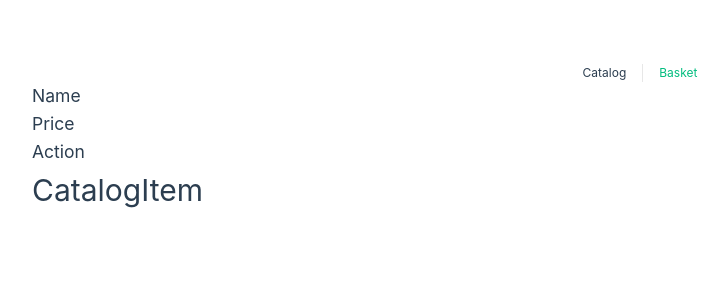
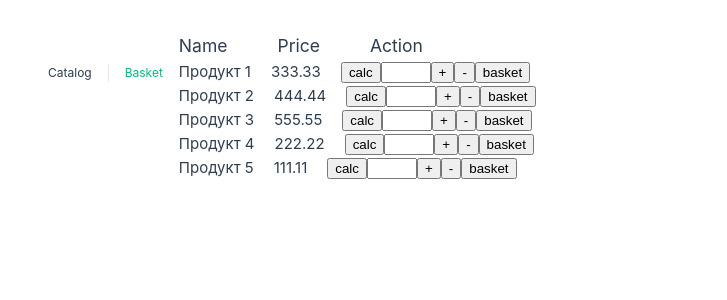
Before and after one commit to Ann-Fox/test-vue, a Vue app: page / in a window 1280 px wide. Shown: the top 300 px of the page, without its empty margins (0-727 px from the left). Built offline with nearby package versions, Linux system fonts and the light colour scheme.

Commit message:
layout Catalog Item

```diff
--- a/src/assets/main.css
+++ b/src/assets/main.css
@@ -1,6 +1,7 @@
 @import './base.css';
 
 #app {
+display: flex;
 
   max-width: 1280px;
   margin: 0 auto;
--- a/src/components/CatalogItem.vue
+++ b/src/components/CatalogItem.vue
@@ -1,8 +1,52 @@
 <script setup>
 // import WelcomeItem from './WelcomeItem.vue'
+// import { storeToRefs } from 'pinia';
+// import { ref } from 'vue';
+// import { useCounterStore } from '../stores/counter'
+
+const props = defineProps ({
+nameProduct: {
+  type: String,
+  required: true
+},
+priceProduct: {
+  type: Number,
+  required: true
+}
+})
+
+// const store = useCounterStore()
+
+
 
 </script>
 
 <template>
-  <h1>CatalogItem</h1>
+<section class="product-item">
+  <div class="name-price">
+    <div>{{ nameProduct }}</div>
+    <div>{{ priceProduct }}</div>
+  </div>
+  <div class="action">
+    <button>calc</button>
+    <input type="number">
+    <button>+</button>
+    <button>-</button>
+    <button>basket</button>
+  </div>
+</section>
 </template>
+
+<style scoped>
+input {
+  max-width: 50px;
+}
+.product-item {
+  display: flex;
+  gap: 20px;
+}
+.name-price {
+  display: flex;
+  gap: 20px;
+}
+</style>
--- a/src/views/CatalogView.vue
+++ b/src/views/CatalogView.vue
@@ -1,28 +1,28 @@
 <script setup>
 import CatalogItem from '../components/CatalogItem.vue'
 
-// const products = [
-// {
-//     name: 'Продукт 1',
-//     price: 333.33
-//   },
-//   {
-//     name: 'Продукт 2',
-//     price: 444.44
-//   },
-//   {
-//     name: 'Продукт 3',
-//     price: 555.55
-//   },
-//   {
-//     name: 'Продукт 4',
-//     price: 222.22
-//   },
-//   {
-//     name: 'Продукт 5',
-//     price: 111.11
-//   }
-// ]
+const products = [
+{
+    name: 'Продукт 1',
+    price: 333.33
+  },
+  {
+    name: 'Продукт 2',
+    price: 444.44
+  },
+  {
+    name: 'Продукт 3',
+    price: 555.55
+  },
+  {
+    name: 'Продукт 4',
+    price: 222.22
+  },
+  {
+    name: 'Продукт 5',
+    price: 111.11
+  }
+]
 </script>
 
 <template>
@@ -32,6 +32,16 @@ import CatalogItem from '../components/CatalogItem.vue'
       <h3>Price</h3>
       <h3>Action</h3>
     </section>
-    <CatalogItem />
+    <section class="catalog">
+      <CatalogItem v-for="product in products" :key="product.id" :name-product = 'product.name' :price-product="product.price">
+      </CatalogItem>
+    </section>
   </main>
 </template>
+
+<style>
+.head {
+  display: flex;
+  gap: 50px;
+}
+</style>
```
Also changed, not shown: src/stores/counter.js (+4 -7 lines).
